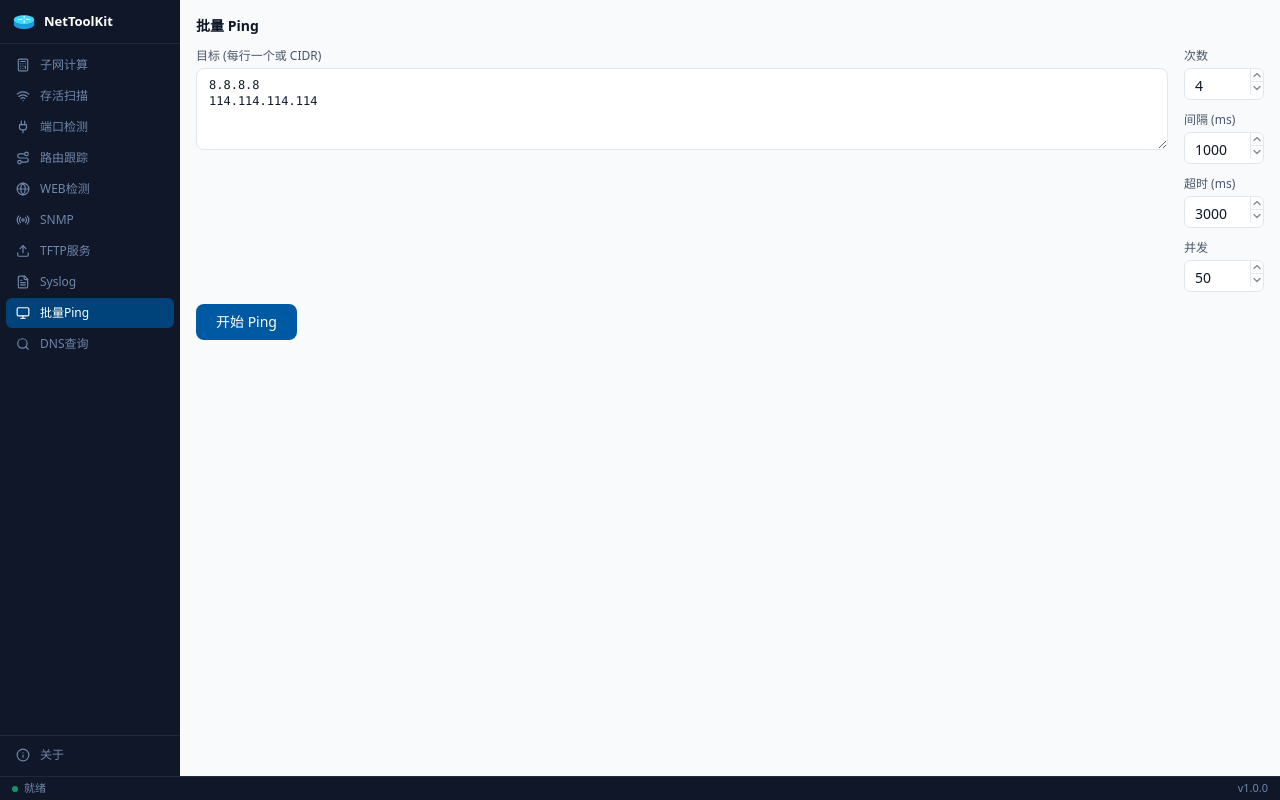
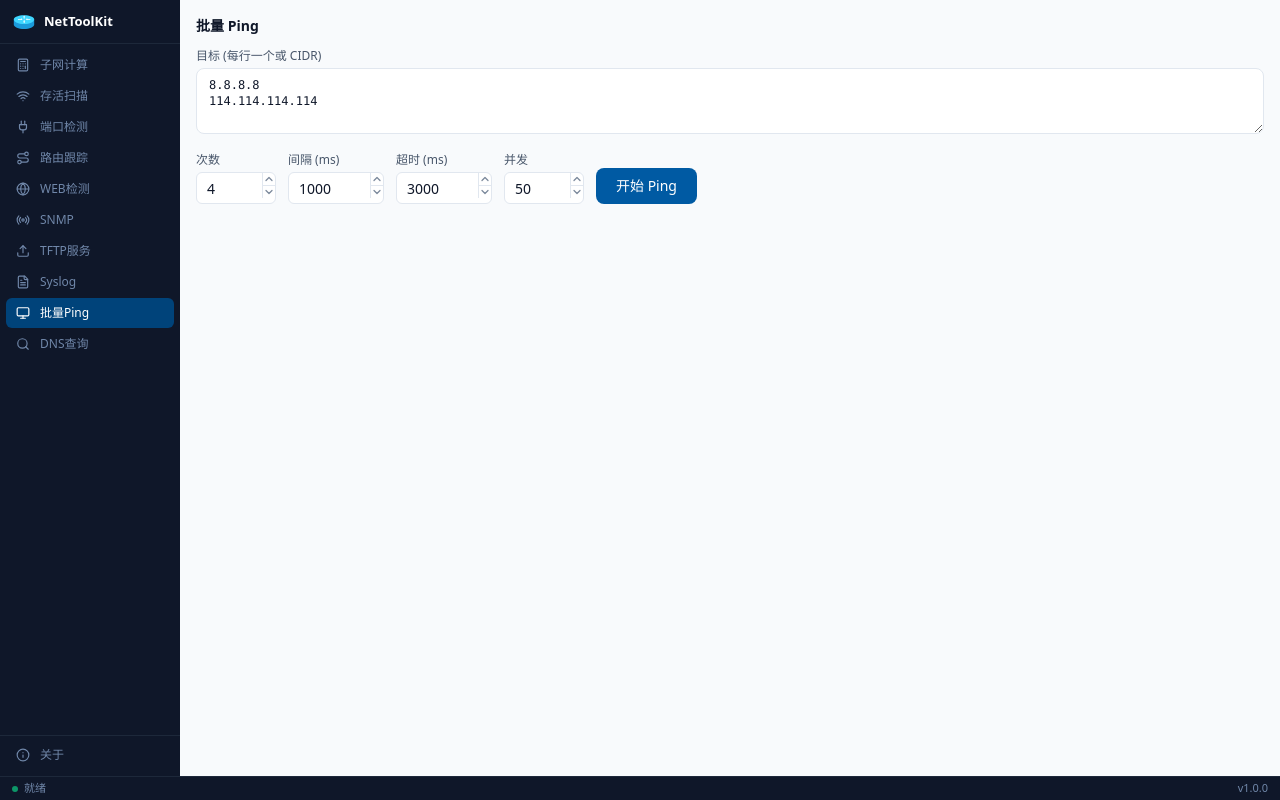
Before and after one commit to neowong/net-toolkit, a React (Vite) app: page /ping in a window 1280 px wide. Built offline with nearby package versions, Linux system fonts and the light colour scheme.

Commit message:
fix: batch ping settings layout — horizontal row below textarea

```diff
--- a/src/pages/BatchPingPage.tsx
+++ b/src/pages/BatchPingPage.tsx
@@ -106,42 +106,38 @@ export default function BatchPingPage() {
     <div className="space-y-3">
       <h1 className="text-sm font-semibold">批量 Ping</h1>
 
-      <div className="flex gap-4">
-        <div className="flex-1">
+      <div>
         <label className="block text-xs font-medium text-[hsl(var(--text-secondary))] mb-1">目标 (每行一个或 CIDR)</label>
         <textarea
           value={targets} onChange={e => setTargets(e.target.value)}
-            rows={4}
+          rows={3}
           className={`w-full ${inputClass} resize-y font-mono text-xs`}
           placeholder={"8.8.8.8\n192.168.1.0/24\nexample.com"}
         />
       </div>
-        <div className="space-y-3">
+
+      <div className="flex items-end gap-3 flex-wrap">
         <div>
           <label className="block text-xs font-medium text-[hsl(var(--text-secondary))] mb-1">次数</label>
           <SpinInput min={1} max={100} step={1} value={count} onChange={v => setCount(String(v))} className="w-20" />
         </div>
         <div>
           <label className="block text-xs font-medium text-[hsl(var(--text-secondary))] mb-1">间隔 (ms)</label>
-            <SpinInput min={100} max={10000} step={100} value={interval} onChange={v => setInterval_(String(v))} className="w-20" />
+          <SpinInput min={100} max={10000} step={100} value={interval} onChange={v => setInterval_(String(v))} className="w-24" />
         </div>
         <div>
           <label className="block text-xs font-medium text-[hsl(var(--text-secondary))] mb-1">超时 (ms)</label>
-            <SpinInput min={500} max={10000} step={500} value={timeout} onChange={v => setTimeout_(String(v))} className="w-20" />
+          <SpinInput min={500} max={10000} step={500} value={timeout} onChange={v => setTimeout_(String(v))} className="w-24" />
         </div>
         <div>
           <label className="block text-xs font-medium text-[hsl(var(--text-secondary))] mb-1">并发</label>
           <SpinInput min={1} max={200} step={10} value={concurrency} onChange={v => setConcurrency(String(v))} className="w-20" />
         </div>
-        </div>
-      </div>
-
-      <div className="flex gap-2">
         <button onClick={handlePing} disabled={pinging} className={btnClass}>
           {pinging ? "Ping 中..." : "开始 Ping"}
         </button>
         {results && (
-          <button onClick={exportCsv} className="px-4 py-2 rounded-lg text-sm border border-[hsl(var(--border))] hover:bg-[hsl(var(--bg-hover))] flex items-center gap-1.5">
+          <button onClick={exportCsv} className="px-4 py-2 rounded-lg text-xs border border-[hsl(var(--border))] hover:bg-[hsl(var(--bg-hover))] flex items-center gap-1.5">
             <Download size={14} /> 导出 CSV
           </button>
         )}
```
Lines whose indentation alone changed are shown as unchanged.
